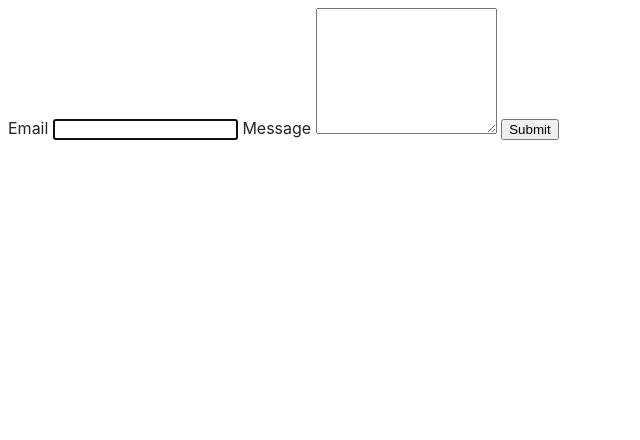
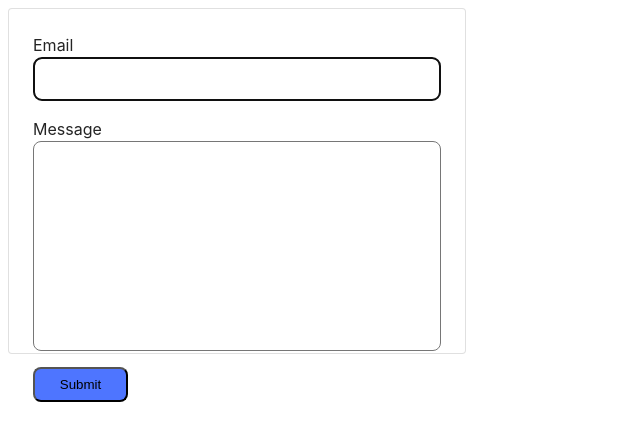
Before and after one commit to YevheniiaT/goit-js-hw-09, a website built with Vite: page src/2-form.html in a window 1280 px wide. Shown: the whole page, without its empty margins (0-640 px from the left). Built offline with nearby package versions, Linux system fonts and the light colour scheme.

Commit message:
add form style

```diff
--- a/src/css/styles.css
+++ b/src/css/styles.css
@@ -71,3 +71,47 @@ display: flex;
   height: 696px;
   flex-shrink: 0;
 }
+
+
+/* Form */
+
+.feedback-form {
+  display: flex;
+  flex-direction: column;
+  max-width: 408px;
+  max-height: 296px;
+  padding: 24px;
+  background-color: #fff;
+  border: 1px solid rgba(0, 0, 0, 0.12);
+  border-radius: 4px;
+}
+
+.feedback-form label {
+  display: flex;
+  flex-direction: column;
+  margin-bottom: 16px;
+}
+
+.feedback-form button {
+
+  max-width: 95px;
+  max-height: 40px;
+  display: flex;
+  padding: 8px 16px;
+  justify-content: center;
+  align-items: center;
+  gap: 10px;
+  border-radius: 8px;
+  background: #4e75ff;
+}
+
+input,
+textarea {
+  padding: 8px;
+  font: inherit;
+  border-radius: 8px;
+}
+
+textarea {
+  resize: none;
+}
--- a/src/js/2-form.js
+++ b/src/js/2-form.js
@@ -26,7 +26,8 @@ form.addEventListener('submit', (event) => {
     event.preventDefault();
     const { email, message } = form.elements;
 
-     console.log({ email: email.value.trim(), message: message.value.trim() })
+    console.log({ email: email.value.trim(), message: message.value.trim() })
+
     localStorage.removeItem(LOCAL_STORAGE_KEY);
 
 //      const { email, message } = form.elements;
```
